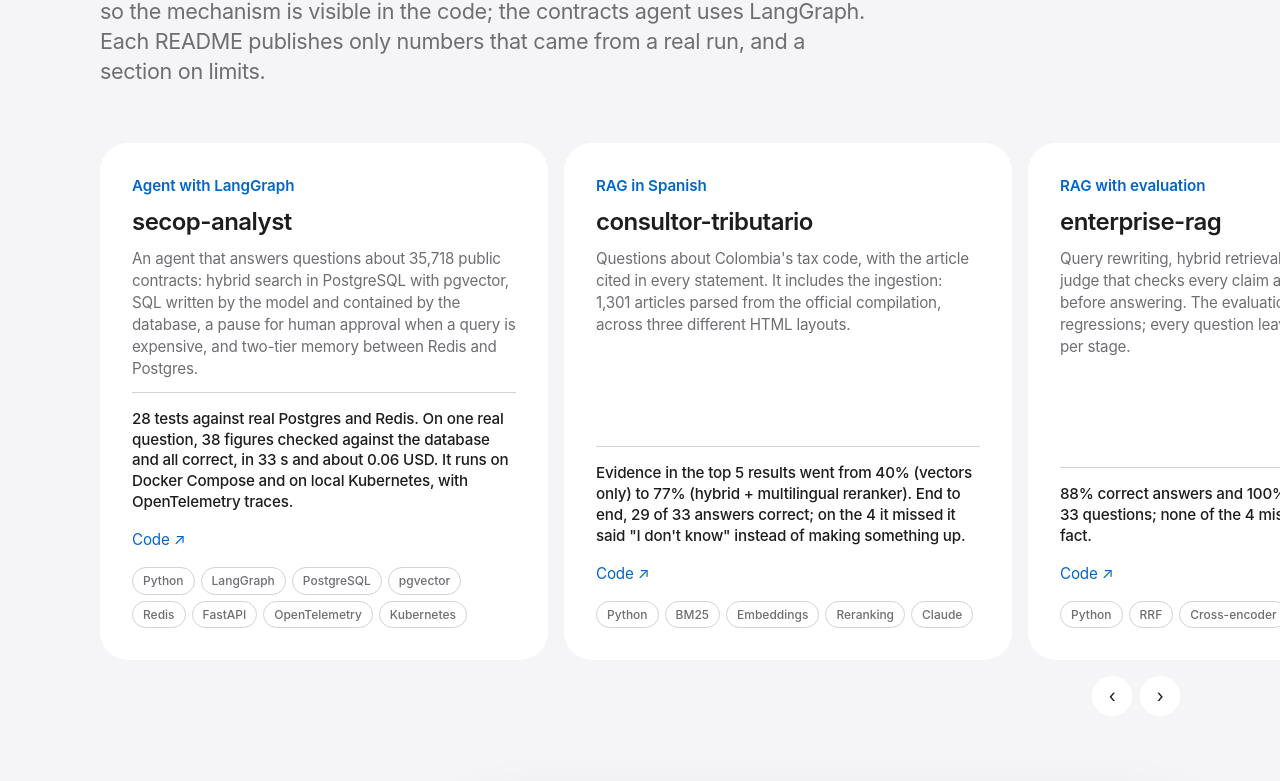
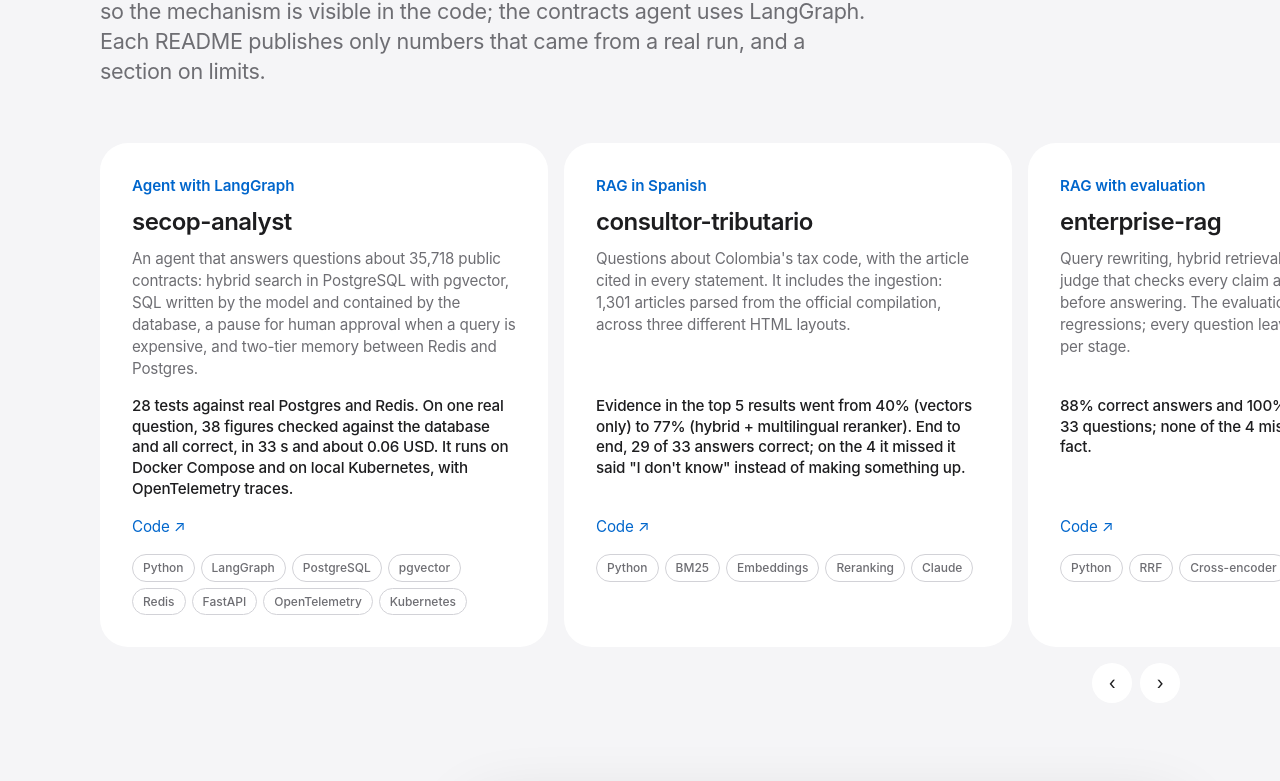
Before and after one commit to 0103juan/portfolio-site, a React (Vite) app: page / in a window 1280 px wide. Shown: the part 1136-1917 px from the top of the page. Built offline with nearby package versions, Linux system fonts and the light colour scheme.

Commit message:
Let the cards of a row share their lines
A project card is three rows (what it is, the measured result, links and
tools) laid on a subgrid of the row it sits in, so the result and the links
start on the same line in every card and a short text no longer leaves a hole
in the middle of its card.

```diff
--- a/src/components/ProjectCard.tsx
+++ b/src/components/ProjectCard.tsx
@@ -13,20 +13,21 @@ type Props = {
 }
 
 /**
- * A project, wherever the page shows one. What it is sits at the top and what backs it (the measured result,
- * the links, the tools) at the bottom, under a rule, so cards of different lengths in one row still line up
- * at both ends and the room left in a short one reads as the space above its foot.
+ * A project, wherever the page shows one: what it is, the measured result that backs it, then its links and
+ * tools. Those three parts are rows shared with the cards beside it (a subgrid), so in every card of a row
+ * the result starts on the same line and so do the links, however long each text is; no card is left with a
+ * hole in the middle. The parent must be a grid and give the card three rows.
  */
 export function ProjectCard({ project, labels, wide = false, className }: Props) {
   return (
-    <article className={cn('card flex flex-col gap-3', wide && 'md:grid md:grid-cols-12 md:gap-x-10', className)}>
-      <div className={cn('grid content-start gap-3', wide && 'md:col-span-5')}>
+    <article className={cn('card grid gap-y-4', wide ? 'md:grid-cols-12 md:grid-rows-[auto_1fr] md:gap-x-10' : 'row-span-3 grid-rows-subgrid', className)}>
+      <div className={cn('grid content-start gap-3', wide && 'md:col-span-5 md:row-span-2')}>
         <p className="eyebrow">{project.kind}</p>
         <h3 className="title">{project.name}</h3>
         <p className="text-muted">{project.summary}</p>
       </div>
-      <div className={cn('mt-auto grid gap-4 border-t pt-4', wide && 'md:col-span-7 md:mt-0 md:content-start md:border-t-0 md:pt-0')}>
-        <p className="leading-snug font-medium">{project.proof}</p>
+      <p className={cn('leading-snug font-medium', wide && 'md:col-span-7')}>{project.proof}</p>
+      <div className={cn('grid content-start gap-4', wide && 'md:col-span-7')}>
         <ProjectLinks project={project} labels={labels} />
         <Chips items={project.stack} />
       </div>
--- a/src/sections/AiSection.tsx
+++ b/src/sections/AiSection.tsx
@@ -12,6 +12,7 @@ import { Demo } from './Demo'
 /**
  * The projects as one row that runs off the screen. It is the browser's own scrolling with snap points, so a
  * finger or a trackpad throws it with the platform's real momentum and bounce; the arrows are for a mouse.
+ * The row is a grid of three lines that every card shares, so their parts line up across the whole row.
  */
 function ProjectRow({ items, labels }: { items: Project[]; labels: LinkLabels }) {
   const row = useRef<HTMLDivElement>(null)
@@ -27,10 +28,10 @@ function ProjectRow({ items, labels }: { items: Project[]; labels: LinkLabels })
     <Reveal>
       <div
         ref={row}
-        className="bleed-row flex snap-x snap-mandatory gap-4 overflow-x-auto overscroll-x-contain [scrollbar-width:none] [&::-webkit-scrollbar]:hidden"
+        className="bleed-row grid snap-x snap-mandatory auto-cols-[min(84vw,28rem)] grid-flow-col grid-rows-[repeat(3,auto)] gap-x-4 overflow-x-auto overscroll-x-contain [scrollbar-width:none] [&::-webkit-scrollbar]:hidden"
       >
         {items.map((item) => (
-          <ProjectCard key={item.name} project={item} labels={labels} className="w-[min(84vw,28rem)] shrink-0 snap-start" />
+          <ProjectCard key={item.name} project={item} labels={labels} className="snap-start" />
         ))}
       </div>
       {/* The links inside the cards already move the row for the keyboard, so the arrows stay out of its way. */}
--- a/src/sections/ProductSection.tsx
+++ b/src/sections/ProductSection.tsx
@@ -24,8 +24,8 @@ function Zoom({ children, className }: { children: ReactNode; className?: string
 }
 
 /**
- * Projects two to a row, arriving one after another. An odd one out takes the whole last row, laid out
- * across it, instead of leaving half of that row empty.
+ * Projects two to a row, arriving one after another, each pair sharing its three lines. An odd one out
+ * takes the whole last row, laid out across it, instead of leaving half of that row empty.
  */
 function ProjectGrid({ items, labels, className }: { items: Project[]; labels: LinkLabels; className?: string }) {
   return (
@@ -33,7 +33,7 @@ function ProjectGrid({ items, labels, className }: { items: Project[]; labels: L
       {items.map((item, i) => {
         const alone = items.length % 2 === 1 && i === items.length - 1
         return (
-          <Reveal key={item.name} delay={(i % 2) * 0.08} className={cn('grid', alone && 'md:col-span-2')}>
+          <Reveal key={item.name} delay={(i % 2) * 0.08} className={alone ? 'md:col-span-2' : 'row-span-3 grid grid-rows-subgrid'}>
             <ProjectCard project={item} labels={labels} wide={alone} />
           </Reveal>
         )
```
Also changed, not shown: 1 other file (tests, documents, lock files or other folders).
